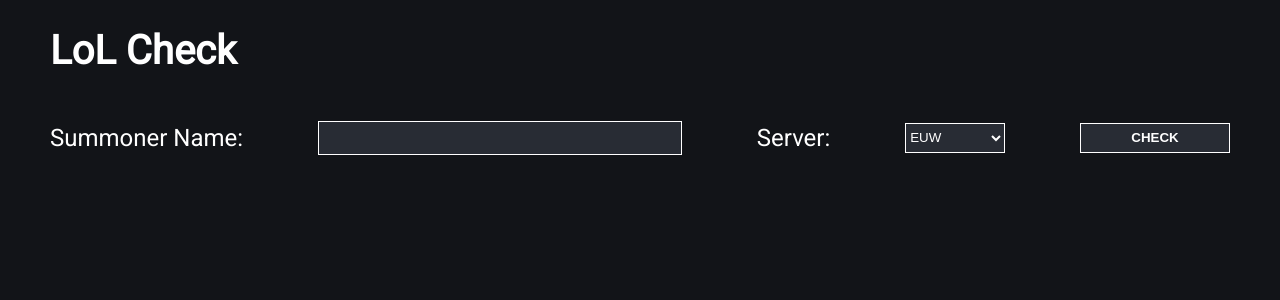
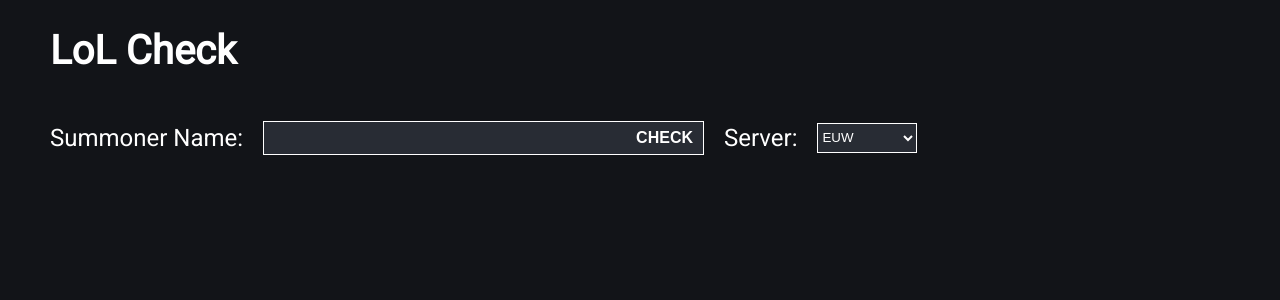
Before and after one commit to motheblackcat/lolcheck, a React (Create React App) app: page / in a window 1280 px wide. Shown: the top 300 px of the page. Built offline with nearby package versions, Linux system fonts and the light colour scheme; no server answers.

Commit message:
Selector component style update

```diff
--- a/src/Components/selector-component/selector-component.module.scss
+++ b/src/Components/selector-component/selector-component.module.scss
@@ -1,12 +1,16 @@
 .selector {
   display: flex;
-  justify-content: space-between;
   align-items: center;
   padding: 20px 50px;
 
   label,
   input {
     font-size: 1.5em;
+  }
+
+  label,
+  button {
+    margin-right: 20px;
   }
 
   input,
@@ -21,12 +25,22 @@
   input {
     width: 350px;
     padding-left: 10px;
+    border-right: 0;
   }
 
   button {
     text-transform: uppercase;
     font-weight: bold;
-    width: 150px;
+    font-size: 1em;
+    padding: 1px 10px 1px 10px;
+    box-sizing: content-box;
+    border-left: 0;
+    cursor: pointer;
+
+    &:hover {
+      background-color: white;
+      color: #282c34;
+    }
   }
 
   select {
--- a/src/Components/selector-component/selector-component.tsx
+++ b/src/Components/selector-component/selector-component.tsx
@@ -45,15 +45,15 @@
           onKeyDown={e => (e.keyCode === 13 ? this.getSummonerInfoHandler() : null)}
         />
 
+        <button disabled={this.props.isLoading} onClick={() => this.getSummonerInfoHandler()}>
+          {this.props.isLoading ? 'Loading...' : 'Check'}
+        </button>
+
         <label htmlFor="sumregion">Server:</label>
         <select name="sumregion" id="sumregion" onChange={e => this.getSummonerRegionHandler(e)}>
           <option value="euw1">EUW</option>
           <option value="na1">NA</option>
         </select>
-
-        <button disabled={this.props.isLoading} onClick={() => this.getSummonerInfoHandler()}>
-          {this.props.isLoading ? 'Loading...' : 'Check'}
-        </button>
       </div>
     );
   }
```
